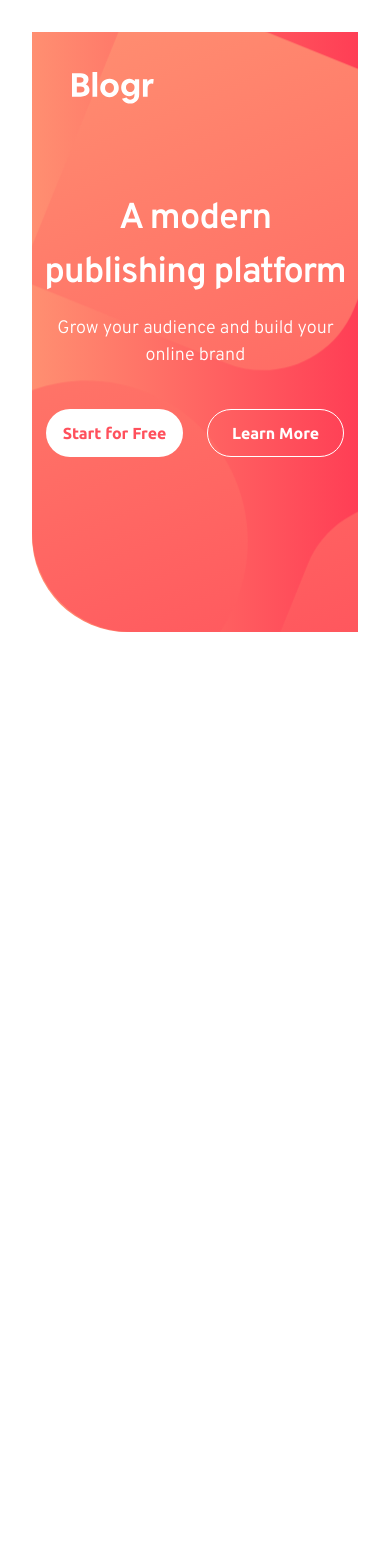
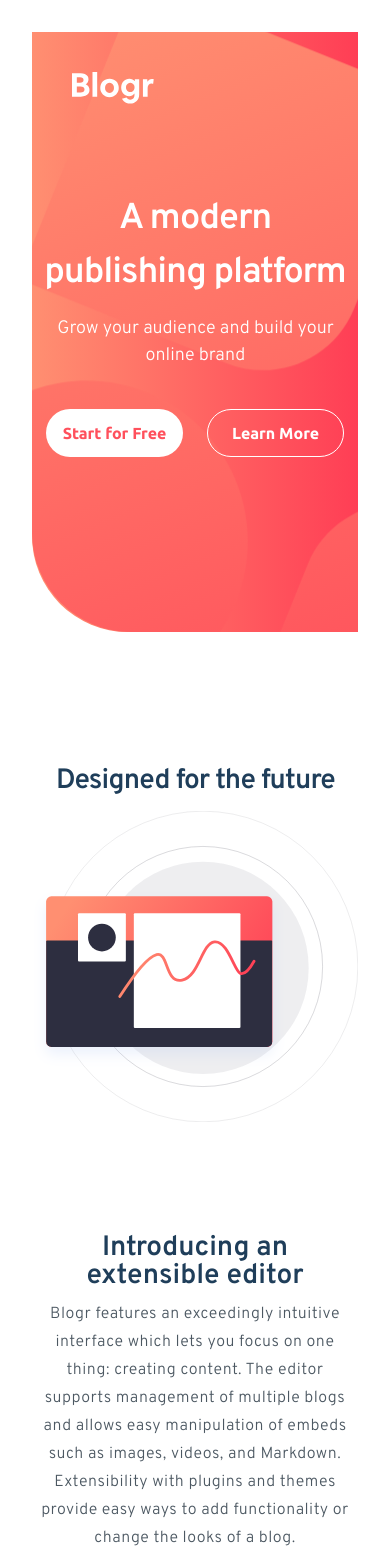
Before and after one commit to sheikhfarook/blogr-landing-page, a React (Vite) app: page / in a window 390 px wide. Shown: the top 1568 px of the page. Built offline with nearby package versions, Linux system fonts and the light colour scheme.

Commit message:
complete the mobile Responsive Design

```diff
--- a/src/components/main/futureDesigned.jsx
+++ b/src/components/main/futureDesigned.jsx
@@ -1,7 +1,56 @@
+import editor from "../../assets/illustration-editor-desktop.svg";
+
 const FutureDesigned = () => {
+  const future = [
+    {
+      id: 1,
+      headline: "Introducing an extensible editor",
+      para: "Blogr features an exceedingly intuitive interface which lets you focus on one thing: creating content. The editor supports management of multiple blogs and allows easy manipulation of embeds such as images, videos, and Markdown. Extensibility with plugins and themes provide easy ways to add functionality or change the looks of a blog.",
+    },
+    {
+      id: 2,
+      headline: "Robust content management",
+      para: "Flexible content management enables users to easily move through posts. Increase the usability of your blog by adding customized categories, sections, format, or flow. With this functionality, you’re in full control.",
+    },
+  ];
   return (
     <div className="pattern">
-      <div></div>
+      <div
+        className="w-[399px] h-[51px] text-[#1f3e5a] font-overpass
+      text-[40px] font-[600] text-center tracking-[-1.2px] m-auto mt-[8rem]
+      max-sm:w-[327px] max-sn:h-[35.45pxpx] max-sm:text-[28px] max-sm:tracking-[-0.84px]">
+        Designed for the future
+      </div>
+      <div className="flex justify-evenly items-center max-sm:flex-col-reverse">
+        <div>
+          {future?.map((topic, index) => (
+            <div
+              key={topic?.id}
+              className={` ${
+                index === 0 ? "mt-[7rem] " : index === 1 ? "mt-14 " : 0
+              }`}>
+              <div
+                className="h-[41px] w-[540px] text-[#1f3e5a] font-overpass
+              text-[28px] font-[600] leading-[28px] max-sm:w-[318px] max-sm:h-[66px] max-sm:text-center max-sm:m-auto  ">
+                {topic?.headline}
+              </div>
+              <div
+                className="w-[540px] h-[154px] text-[#4c5862] font-overpass
+              text-[16px] font-[300] leading-[28px] tracking-[0.5px]
+               max-sm:w-[318px] max-sm:h-[252px] max-sm:text-center">
+                {topic?.para}
+              </div>
+            </div>
+          ))}
+        </div>
+        <div className="">
+          <img
+            className="w-[580px] max-sm:w-[326px] max-sm:justify-center max-sm:m-auto"
+            src={editor}
+            alt=""
+          />
+        </div>
+      </div>
     </div>
   );
 };
--- a/src/index.css
+++ b/src/index.css
@@ -62,10 +62,10 @@
   }
   /* background-position: top -78rem right -73rem; */
 }
-.pattern {
+/* .pattern {
   background-image: url(../src/assets/bg-pattern.svg);
   background-repeat: no-repeat;
   background-size: 880px;
   height: 1082px;
   background-position: center left 53rem;
-}
+} */
```
Also changed, not shown: src/assets/illustration-editor-desktop.svg.
